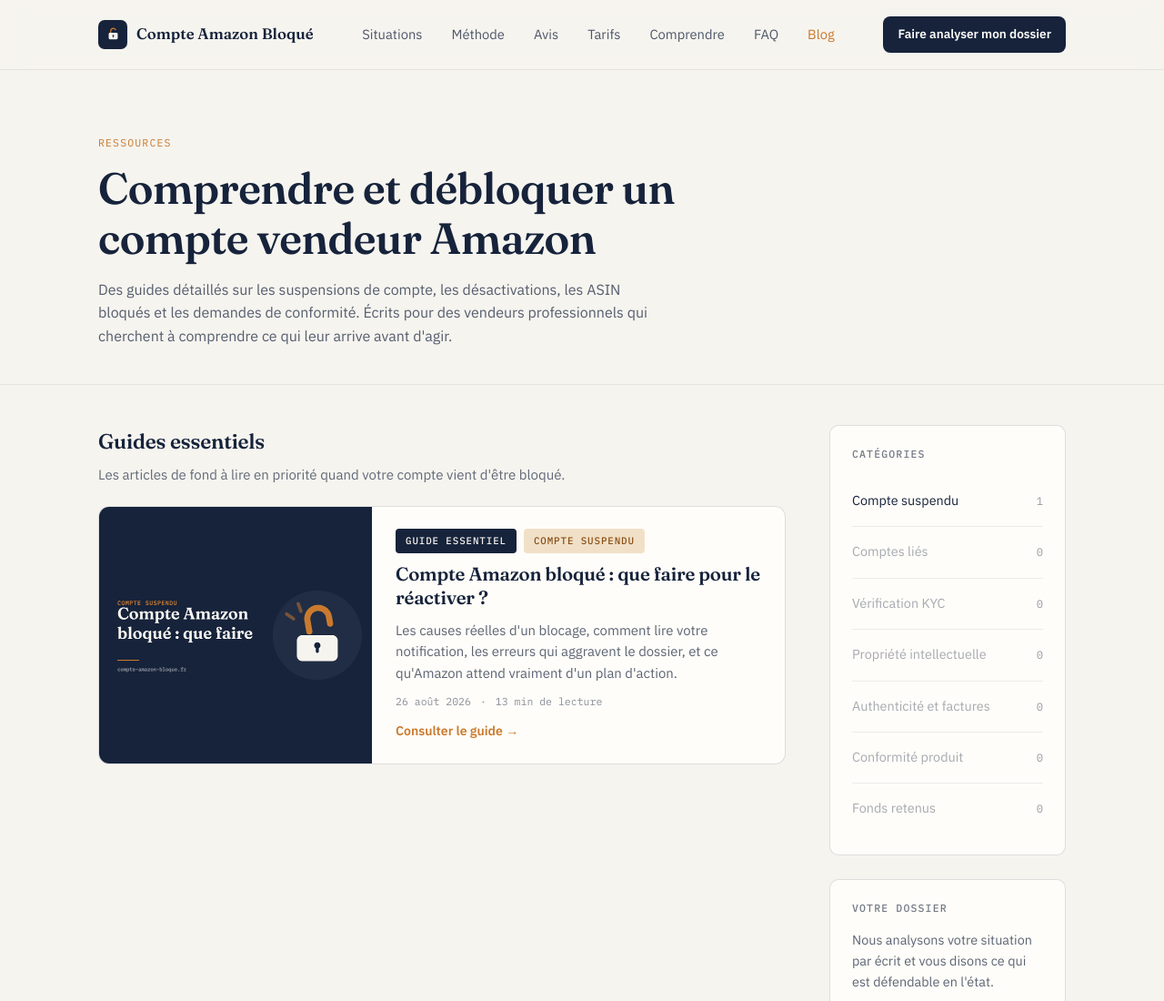
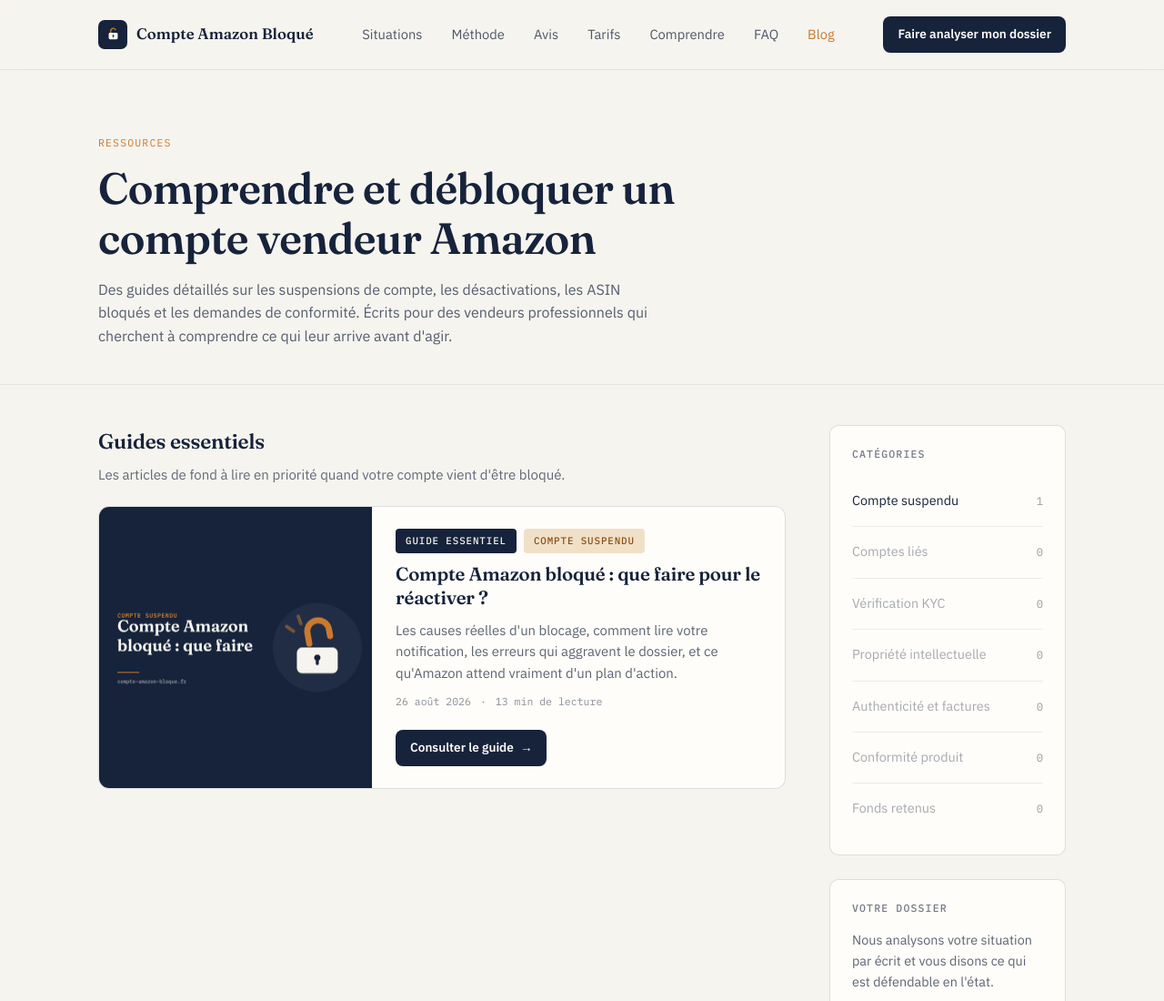
Before and after one commit to jojobens/compte-amazon-bloque, a plain HTML site: page blog/index.html in a window 1280 px wide. Shown: the top 1100 px of the page at 91% size. Drawn offline with Linux system fonts and the light colour scheme.

Commit message:
Transforme le lien des guides essentiels en bouton plein

```diff
--- a/blog.css
+++ b/blog.css
@@ -172,10 +172,29 @@
   color:rgba(22,35,59,0.5); display:flex; gap:10px; flex-wrap:wrap;
 }
 .card-meta > * + *::before{ content:'\00b7'; margin-right:10px; }
+/* Traitement par defaut, conserve pour les cartes compactes : lien texte.
+   Le bouton plein reste reserve aux guides essentiels, sinon il perd sa
+   valeur de mise en avant. */
 .card-link{
   margin-top:2px; font-size:0.88rem; font-weight:600; color:var(--amber);
 }
 .card-link::after{ content:' \2192'; }
+.card-large .card-link::after{ content:'\2192'; }
+
+/* Guides essentiels : bouton plein, memes proportions et rayon que le
+   bouton de la navigation. */
+.card-large .card-link{
+  align-self:flex-start;
+  margin-top:12px;
+  /* gap plutot que l'espace du pseudo-element, absorbe en inline-flex */
+  display:inline-flex; align-items:center; gap:7px;
+  padding:9px 16px; border-radius:8px;
+  background:var(--ink); color:var(--white);
+  font-size:0.85rem; font-weight:600;
+  box-shadow:var(--shadow);
+  transition:box-shadow .15s ease;
+}
+.card-large:hover .card-link{ box-shadow:0 24px 46px -20px rgba(22,35,59,0.5); }
 
 /* ---------- CARTES COMPACTES : sections par categorie ---------- */
 @media(min-width:700px){ .card-list--compact{ grid-template-columns:repeat(2,1fr); } }
```
